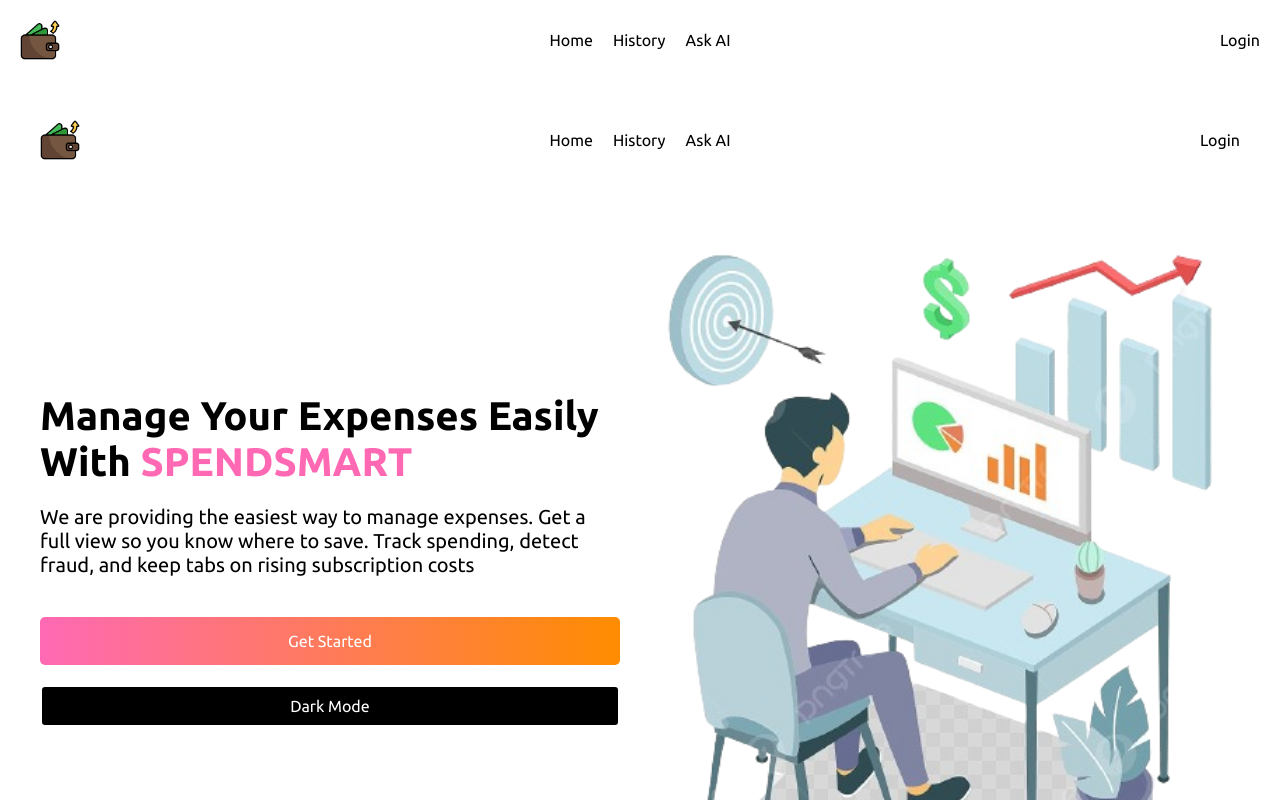
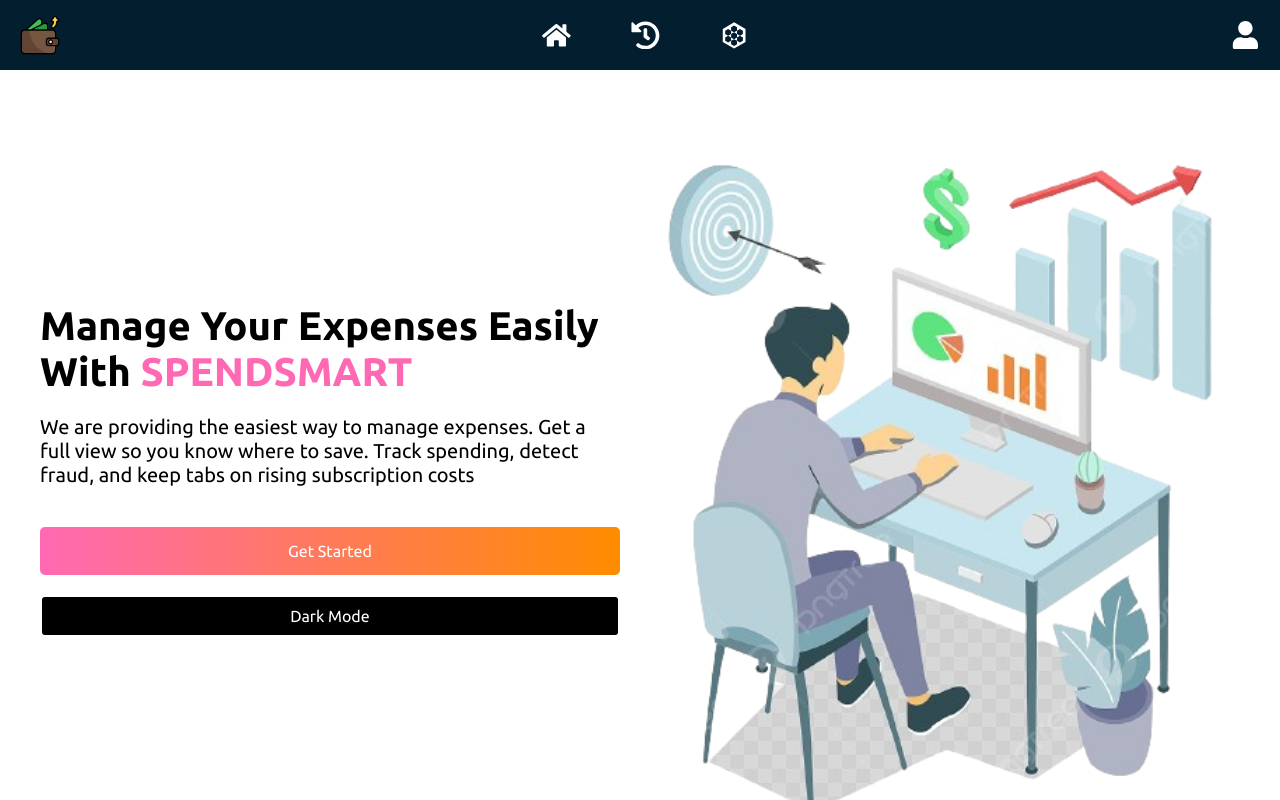
Before and after one commit to Pritam-Raj/ExpenseTracker, a React (Vite) app: page / in a window 1280 px wide. Built offline with nearby package versions, Linux system fonts and the light colour scheme.

Commit message:
improved Navbar

```diff
--- a/src/components/Navbar.css
+++ b/src/components/Navbar.css
@@ -1,51 +1,83 @@
+
 .navbar {
   display: flex;
   justify-content: space-between;
   align-items: center;
   padding: 20px;
+  background-color: #000;
+  color: #fff;
   width: 100%;
   box-sizing: border-box;
 }
-
-.navbar.dark-mode {
+.dark-mode {
   background-color: #000;
   color: #fff;
 }
 
-.navbar.light-mode {
+.light-mode {
   background-color: #fff;
   color: #000;
+
 }
-
-.navbar .logo {
+.logo {
   height: 40px;
 }
 
-.navbar .nav-links {
+.nav-links {
   display: flex;
-  gap: 20px;
+  gap: 60px;
 }
 
-.navbar .nav-links a {
-  color: inherit;
+.nav-link {
+  position: relative;
+  display: flex;
+  align-items: center;
+  color: #fff;
+  text-decoration: none;
+  font-size: 1rem;
+  transition: color 0.3s ease;
+  white-space: nowrap; /* Prevent line breaks */
+}
+
+.nav-link .nav-text {
+  position: absolute;
+  left: 50%;
+  top: 50%;
+  transform: translate(-50%, -50%);
+  opacity: 0;
+  visibility: hidden;
+  transition: opacity 0.3s ease;
+  white-space: nowrap; /* Prevent line breaks */
+}
+
+.nav-link:hover .nav-text {
+  opacity: 1;
+  visibility: visible;
+}
+
+.nav-link .nav-icon {
+  font-size: 1.8rem;
+  transition: opacity 0.3s ease;
+  opacity: 1;
+}
+
+.nav-link:hover .nav-icon {
+  opacity: 0;
+}
+
+.nav-link:hover {
+  color: #fbff14; /* Use your brand's color */
+}
+
+.login {
+  color: #fff;
   text-decoration: none;
   font-size: 1rem;
   transition: color 0.3s ease;
 }
 
-.navbar .nav-links a:hover {
-  color: #ff69b4; /* Use your brand's color */
-}
-
-.navbar .login {
-  color: inherit;
-  text-decoration: none;
-  font-size: 1rem;
-  transition: color 0.3s ease;
-}
-
-.navbar .login:hover {
-  color: #ff69b4; /* Use your brand's color */
+.login:hover {
+  color: #fbff00; /* Use your brand's color */
 }
 
 @media (max-width: 768px) {
--- a/src/components/Navbar.jsx
+++ b/src/components/Navbar.jsx
@@ -2,17 +2,30 @@
 import { Link } from 'react-router-dom';
 import './Navbar.css';
 import logoImg from "../assets/expenses.png";
-
+import { FaHome, FaHistory, FaUser } from "react-icons/fa";
+import { GiArtificialHive } from "react-icons/gi";
 const Navbar = ({ isDarkMode }) => {
   return (
     <div className={`navbar ${isDarkMode ? 'dark-mode' : 'light-mode'}`}>
       <img className='logo' src={logoImg} alt="logo" />
       <div className='nav-links'>
-        <Link className="home" to="/">Home</Link>
-        <Link className="history" to="/history">History</Link>
-        <Link className="askAi" to="/askAi">Ask AI</Link>
+      <Link className="nav-link" to="/">
+          <FaHome className="nav-icon" />
+          <span className="nav-text">Home</span>
+        </Link>
+        <Link className="nav-link" to="/history">
+          <FaHistory className="nav-icon" />
+          <span className="nav-text">History</span>
+        </Link>
+        <Link className="nav-link" to="/askAi">
+          <GiArtificialHive className="nav-icon" />
+          <span className="nav-text">Ask AI</span>
+        </Link>
       </div>
-      <Link className="login" to="/login">Login</Link>
+      <Link className="nav-link login" to="/login">
+        <FaUser className="nav-icon" />
+        <span className="nav-text">Login</span>
+      </Link>
     </div>
   );
 };
--- a/src/index.css
+++ b/src/index.css
@@ -16,9 +16,9 @@
   background-color: #111;
   /* padding: 20px; */
 }
-/*
+
 .navbar{
   height: 70px;
   width: 100%;
   background-color:#021E2F
- }  */
+ }
--- a/src/pages/Home.jsx
+++ b/src/pages/Home.jsx
@@ -1,7 +1,7 @@
 import React, { useState } from 'react';
 import './Home.css';
 import heroimg from '../assets/heroimg5new.png';
-import Navbar from '../components/Navbar.jsx';
+// import Navbar from '../components/Navbar.jsx';
 
 const Home = () => {
   const [isDarkMode, setIsDarkMode] = useState(false);
@@ -12,7 +12,7 @@
 
   return (
     <div className={`home-container ${isDarkMode ? 'dark-mode' : ''}`}>
-      <Navbar isDarkMode={isDarkMode} />
+      {/* <Navbar isDarkMode={isDarkMode} /> */}
       <div className="hero-section">
         <div className="hero-content">
           <h1>Manage Your Expenses Easily With <span className="brand-name">SPENDSMART</span></h1>
```
